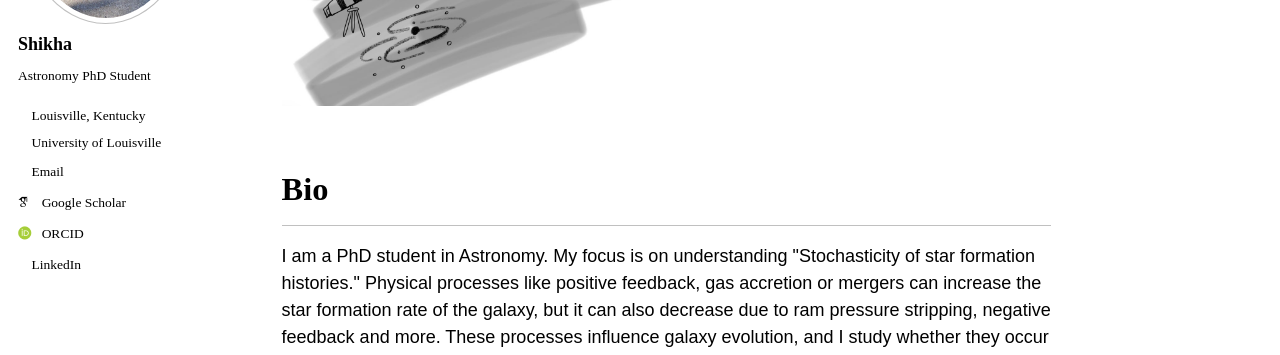
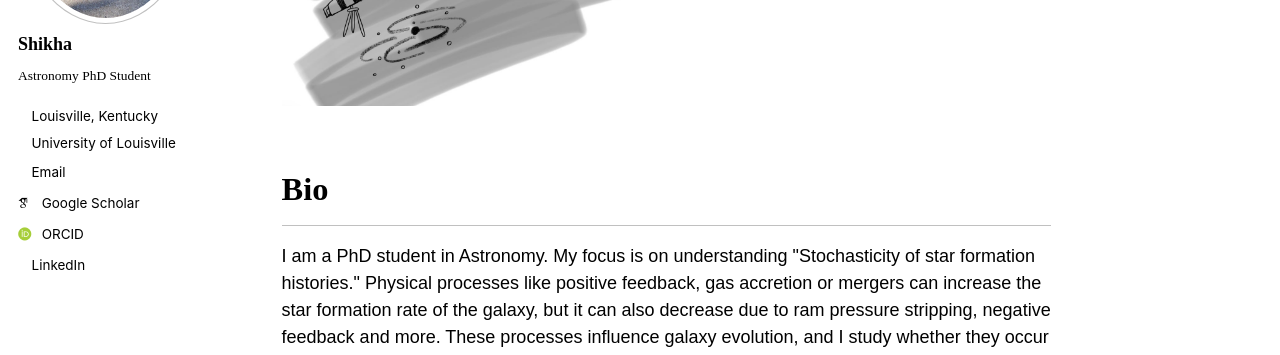
Before and after one commit to pshikha/pshikha.github.io, a Jekyll site: the page built from _pages/about.md, in a window 1280 px wide. Shown: the part 306-661 px from the top of the page. Built offline with Jekyll 4.4.1, drawn with Linux system fonts in a browser that asks for light colours; some web fonts are replaced; a script bundle is joined from its source files by our own code; library files that are not in the unit come from our copies.

Commit message:
Update main.scss

```diff
--- a/assets/css/main.scss
+++ b/assets/css/main.scss
@@ -45,11 +45,9 @@
 
 /* Playpen Sans for everything below the name in sidebar */
 .author__bio,
-.author__urls,
-.author__urls-wrapper,
-.author__urls li,
-.author__urls a,
-.author__content p {
+.author__content p,
+.author__urls li a span,
+.author__urls li .label {
   font-family: 'Playpen Sans', cursive !important;
 }
 /* Shantell Sans for name in sidebar */
```
